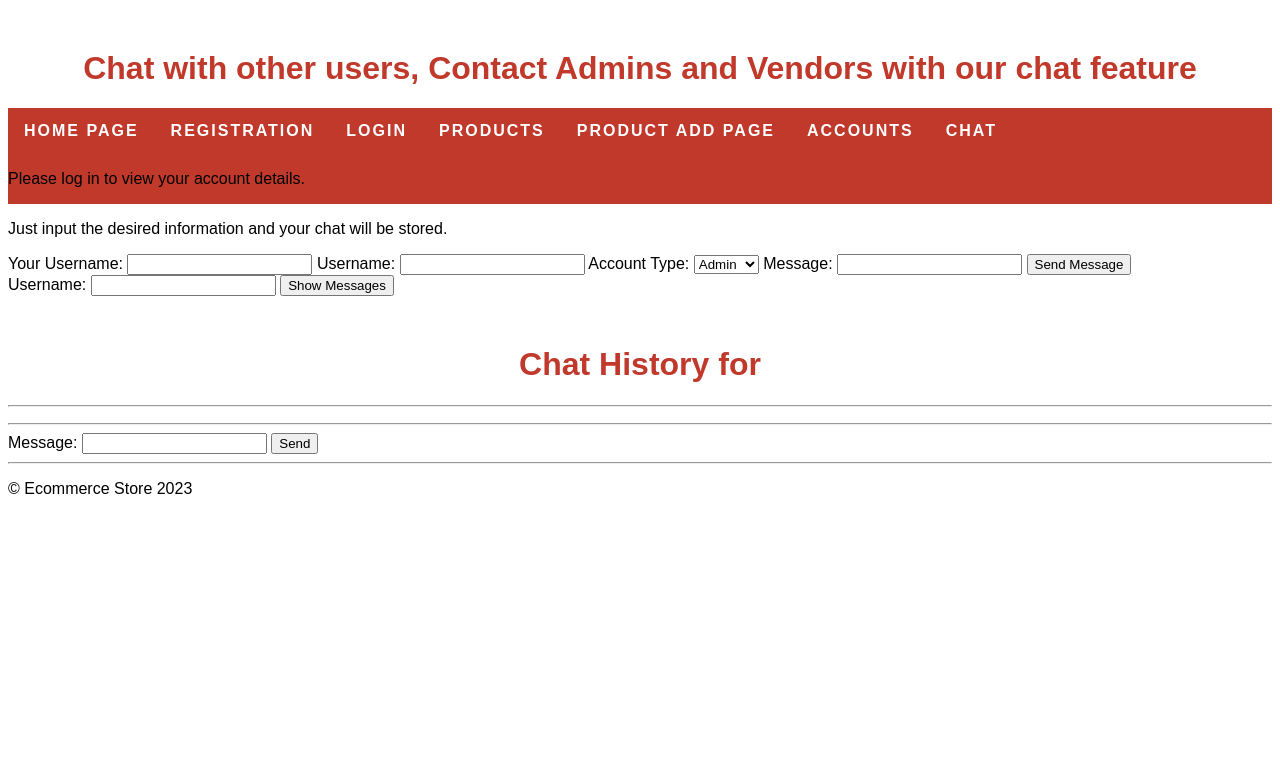
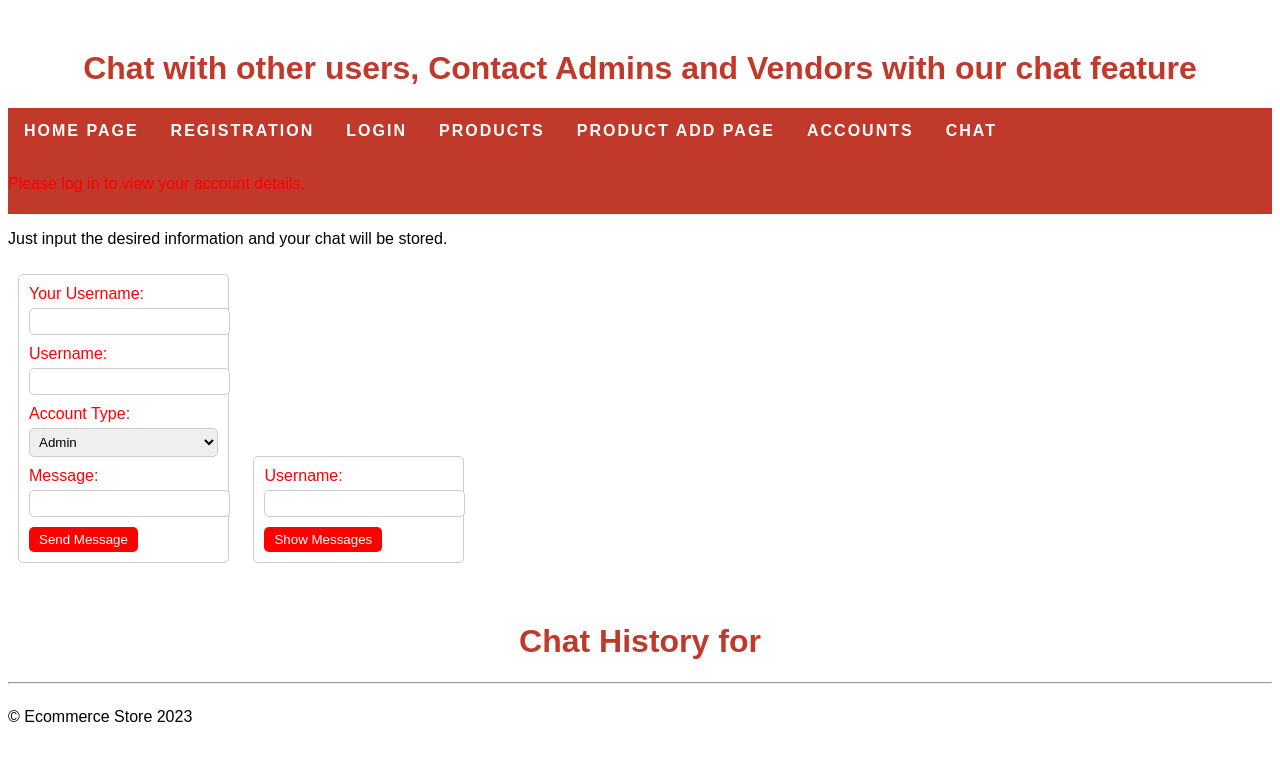
Before and after one commit to TrevorG03/CSET-SoftProj2, a Flask app: page /Chat in a window 1280 px wide. Shown: the top 761 px of the page. Run offline with Flask 3, Linux system fonts and the light colour scheme.

Commit message:
Chat Page errors fixed, Added Design to Chat, Product Page allows access after login

```diff
--- a/Templates/Chat.html
+++ b/Templates/Chat.html
@@ -51,6 +51,70 @@
             font-size: 18px;
             line-height: 1.5;
         }
+        form {
+  display: inline-block;
+  margin: 10px;
+  padding: 10px;
+  border: 1px solid #ccc;
+  border-radius: 5px;
+  background-color: white;
+}
+
+label {
+  display: block;
+  margin-bottom: 5px;
+  color: red;
+}
+
+input[type="text"],
+select {
+  display: block;
+  width: 100%;
+  padding: 5px;
+  margin-bottom: 10px;
+  border: 1px solid #ccc;
+  border-radius: 5px;
+}
+
+button[type="submit"] {
+  background-color: red;
+  color: white;
+  padding: 5px 10px;
+  border: none;
+  border-radius: 5px;
+  cursor: pointer;
+}
+
+ul {
+  margin: 0;
+  padding: 0;
+  list-style: none;
+}
+
+li {
+  margin-bottom: 5px;
+  color: red;
+}
+p.sent{
+color: white
+}
+.sent {
+    color: white;
+    background-color: #c0392b;
+    padding: 5px;
+    border-radius: 5px;
+    display: inline-block;
+    margin-right: 10px;
+}
+
+.received {
+    color: #333;
+    background-color: #f1f1f1;
+    padding: 5px;
+    border-radius: 5px;
+    display: inline-block;
+    margin-right: 10px;
+}
     </style>
 </head>
 <body>
@@ -79,7 +143,7 @@
         <label for="Your_User">Your Username:</label>
         <input type="text" name="Your_User" id="Your_User" required>
         <label for="username">Username:</label>
-        <input type="text" name="username" id="username" required>
+        <input type="text" name="username" id="username_send" required>
         <label for="account_type">Account Type:</label>
         <select id="account_type" name="account_type">
             <option value="Admin">Admin</option>
@@ -87,7 +151,7 @@
             <option value="User">User</option>
         </select>
         <label for="message">Message:</label>
-        <input type="text" name="message" id="message" required>
+        <input type="text" name="message" id="message_send" required>
         <button type="submit">Send Message</button>
     </form>
 <form method="post" action="{{ url_for('show_chats') }}">
@@ -100,20 +164,14 @@
 <ul>
   {% for chat in chats %}
   <li>
-        <strong>{{ chat.sender_username }}:</strong> {{ chat.message }}
+    {% if chat.sender_username == username %}
+    <p class="sent">{{ chat.sender_username }}:</p> <span class="received">{{ chat.message }}</span>
+    {% else %}
+    <p class="received">{{ chat.sender_username }}:</p> <span class="sent">{{ chat.message }}</span>
+    {% endif %}
   </li>
   {% endfor %}
 </ul>
-    <hr>
-    <form method="POST" action="{{ url_for('Chat') }}">
-      <input type="hidden" name="username" value="{{ username }}">
-      <input type="hidden" name="account_type" value="{{ account_type }}">
-      <input type="hidden" name="Your_User" value="{{ Your_User }}">
-      <label for="message">Message:</label>
-      <input type="text" name="message" id="message">
-      <button type="submit">Send</button>
-    </form>
-    <hr>
 <footer>
     <p>&copy; Ecommerce Store 2023</p>
 {% if session['username'] is defined %}
--- a/Templates/Login.html
+++ b/Templates/Login.html
@@ -101,7 +101,6 @@
     <form method="post" action="{{ url_for('Login') }}">
         <label for="username">Username:</label>
         <input type="text" name="username" id="username" required>
-
         <label for="password">Password:</label>
         <input type="password" name="password" id="password" required>
 
--- a/Templates/VendorAdd.html
+++ b/Templates/VendorAdd.html
@@ -93,11 +93,10 @@
         <input type="text" name="product_type" id="product_type" required>
         <label for="product_cost">product_cost:</label>
         <input type="text" name="product_cost" id="product_cost" required>
-        <label for="vendor_name">Vendor_name:</label>
+        <label for="vendor_name">vendor_name:</label>
         <input type="text" name="vendor_name" id="vendor_name" required>
         <label for="img_url">img_url:</label>
         <input type="text" name="img_url" id="img_url" required>
-
         <button type="submit">Add Item</button>
     </form>
    <table>
--- a/main.py
+++ b/main.py
@@ -1,10 +1,17 @@
-from flask import Flask, render_template, request, redirect, url_for, session,flash
+from flask import Flask, render_template, request, redirect, url_for, session,flash,abort
 from sqlalchemy import Column, Integer, String, Numeric, create_engine, text
 app = Flask(__name__)
 app.config['SECRET_KEY'] = 'BigSecret21'
 conn_str = "mysql://root:Treyjg2121@localhost/ecommerce"
 engine = create_engine(conn_str, echo=True)
 conn = engine.connect()
+
+def t(str):
+    alph = "abcdefghijklmnopqrstuvwxyz"
+    sum = 0
+    for char in str:
+        sum += alph.find(char) + 1
+    return sum
 
 @app.route("/", methods=['GET','POST'])
 def index():
@@ -70,17 +77,29 @@
             products = conn.execute(query).fetchall()
         return render_template('Products.html', products=products)
 
-@app.route('/cart', methods=['POST'])
+@app.route('/cart', methods=['GET', 'POST'])
 def cart():
+    if request.method == 'POST':
+        product_id = request.form.get('product_id')
+        if product_id:
+            if 'cart' not in session:
+                session['cart'] = {}
+            if product_id in session['cart']:
+                session['cart'][product_id] += 1
+            else:
+                session['cart'][product_id] = 1
     cart_items = []
+    cart_total = 0
     for product_id, quantity in session.get('cart', {}).items():
-        query = text("SELECT * FROM products WHERE product_id = :product_id")
-        params = {'product_id': product_id}
-        with engine.connect() as conn:
-            product = conn.execute(query, params).fetchone()
-        if product is not None:
-            cart_items.append((product, quantity))
-    return render_template('cart.html', cart_items=cart_items)
+            query = text("SELECT * FROM products WHERE product_id = :product_id")
+            params = {'product_id': product_id}
+            with engine.connect() as conn:
+                product = conn.execute(query, params).fetchone()
+            if product is not None:
+                cart_items.append((product, quantity))
+                cart_total += product.product_cost * quantity
+            return render_template('cart.html', cart_items=cart_items, cart_total=cart_total)
+
 
 @app.route('/Accounts', methods=['GET','POST'])
 def Accounts():
@@ -94,25 +113,32 @@
     else:
         return redirect(url_for('Login'))
 
-@app.route('/VendorAdd', methods=['GET','POST'])
+@app.route('/VendorAdd', methods=['GET', 'POST'])
 def AddProducts():
     if request.method == 'POST':
-        product_name = request.form['product_name']
-        product_type = request.form['product_type']
-        product_cost = request.form['product_cost']
-        vendor_name = request.form['vendor_name']
-        img_url = request.form['img_url']
-        query = text(
-            "INSERT INTO products(product_name,product_type,product_cost,vendor_name,img_url)"
-            "VALUES(:product_name, :product_type, :product_cost, :vendor_name, :img_url)")
-        params = {"product_name": product_name, "product_type": product_type, "product_cost": product_cost, "vendor_name": vendor_name, "img_url": img_url}
-        with engine.connect() as conn:
-            conn.execute(query, params)
-            conn.commit()
-            return render_template("Products.html")
+        if session['account_type'] == "Admin":
+            product_name = request.form['product_name']
+            product_type = request.form['product_type']
+            product_cost = request.form['product_cost']
+            vendor_name = request.form['vendor_name']
+            img_url = request.form['img_url']
+            query = text("INSERT INTO products(product_name, product_type, product_cost, vendor_name, img_url) "
+                         "VALUES(:product_name, :product_type, :product_cost, :vendor_name, :img_url)")
+            params = {"product_name": product_name, "product_type": product_type, "product_cost": product_cost,
+                      "vendor_name": vendor_name, "img_url": img_url}
+            with engine.connect() as conn:
+                conn.execute(query, params)
+                conn.commit()
+                return render_template("Products.html")
+        elif session['account_type'] == "Vendor":
+            return render_template("VendorAdd.html")
+        else:
+            return abort(403)
     else:
-        return render_template("VendorAdd.html")
-
+        if session['account_type'] == "Vendor" or session['account_type'] == "Admin":
+            return render_template("VendorAdd.html")
+        else:
+            return abort(403)
 @app.route('/Chat', methods=['GET', 'POST'])
 def Chat():
     if request.method == 'POST':
```
Also changed, not shown: Templates/Cart.html (+5 -5 lines), Templates/Products.html (+5 -6 lines). Lines whose indentation alone changed are shown as unchanged.
